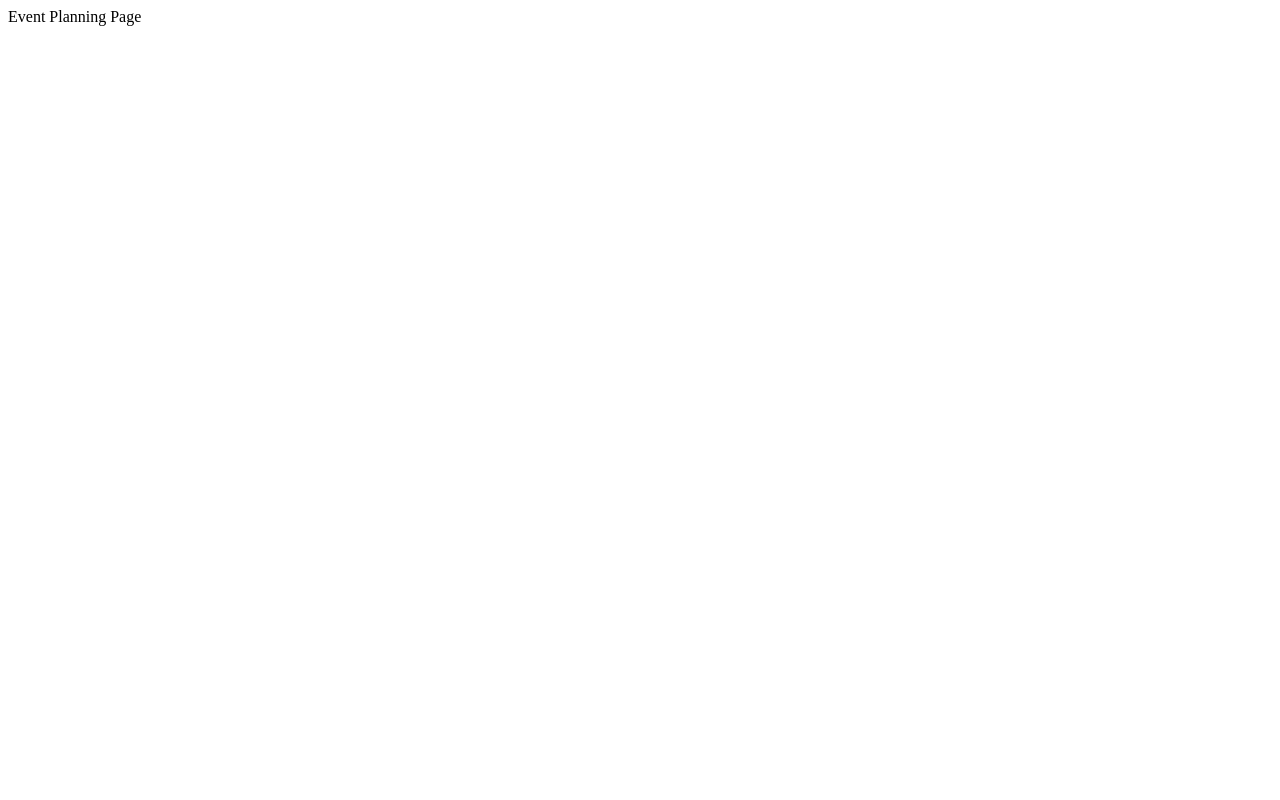
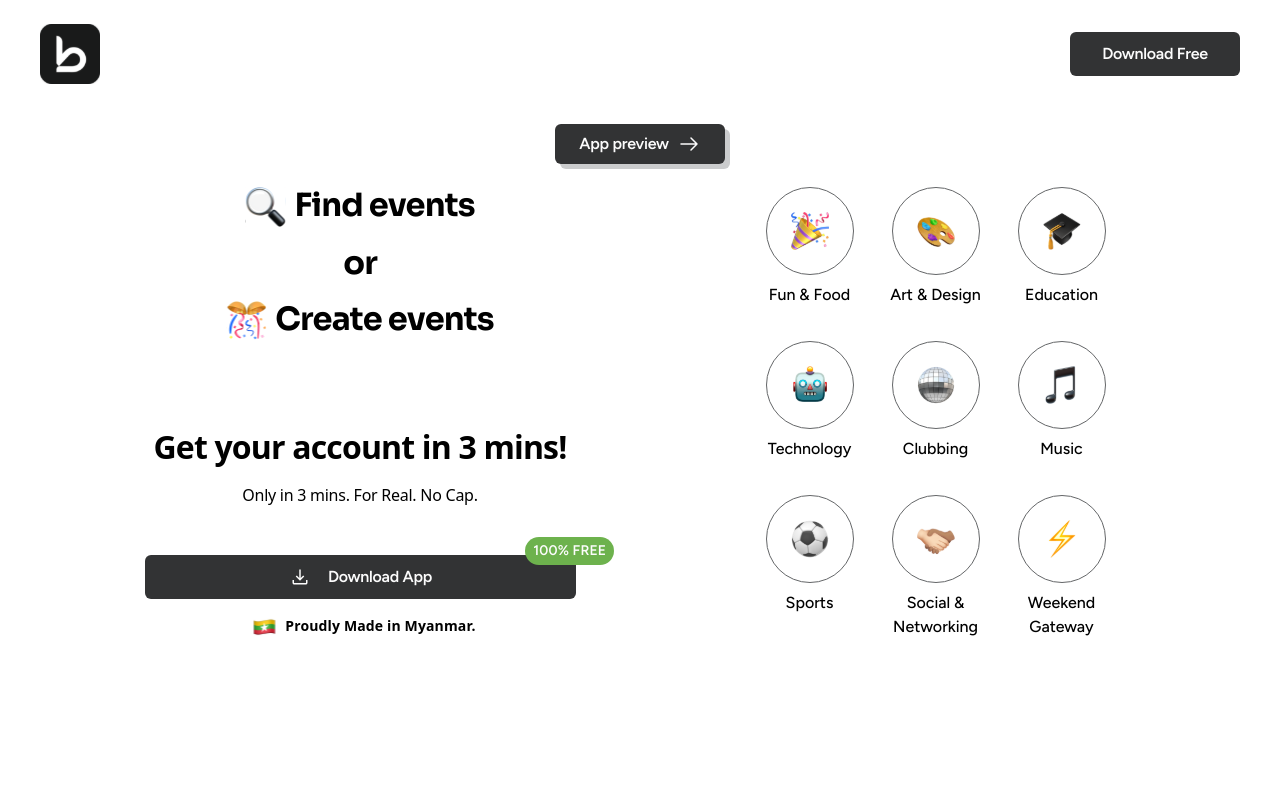
Before and after one commit to breezemm/breezemm.com, a Next.js app in the folder apps/event-planning/: page / in a window 1280 px wide. Shown: the top 800 px of the page. Built offline with nearby package versions, Linux system fonts and the light colour scheme.

Commit message:
feat: Home page
Signed-off-by: LynxQuas <lynxquas@gmail.com>

```diff
--- a/apps/event-planning/package.json
+++ b/apps/event-planning/package.json
@@ -10,6 +10,9 @@
     "react": "^18.3.1"
   },
   "devDependencies": {
-    "@types/react": "^18.3.12"
+    "@types/react": "^18.3.12",
+    "autoprefixer": "^10.4.20",
+    "postcss": "^8.4.49",
+    "tailwindcss": "^3.4.16"
   }
 }
--- a/apps/event-planning/src/app/layout.tsx
+++ b/apps/event-planning/src/app/layout.tsx
@@ -1,16 +1,28 @@
+import Footer from "../components/homepage/footer/Footer";
+import Navbar from "../components/Navbar";
+import "./globals.css";
+
 export const metadata = {
-  title: 'Next.js',
-  description: 'Generated by Next.js',
-}
+    title: "Next.js",
+    description: "Generated by Next.js",
+    icons: {
+        icon: "/breeze/logo-fav.svg",
+    },
+};
 
 export default function RootLayout({
-  children,
+    children,
 }: {
-  children: React.ReactNode
+    children: React.ReactNode;
 }) {
-  return (
-    <html lang="en">
-      <body>{children}</body>
-    </html>
-  )
+    return (
+        <html lang="en">
+            <body>
+                <Navbar />
+
+                {children}
+                <Footer />
+            </body>
+        </html>
+    );
 }
--- a/apps/event-planning/src/app/page.tsx
+++ b/apps/event-planning/src/app/page.tsx
@@ -1,3 +1,25 @@
+import HeroSection from "../components/homepage/herosection/HeroSection";
+import BreezeButton from "../ui/BreezeButton";
+import arrowRight from "../icons/arrow-right.svg";
+import Image from "next/image";
+
 export default async function DashboardPage() {
-    return <div>Event Planning Page</div>;
+    return (
+        <main>
+            <div className="flex justify-center mt-[16px] mb-[23px]">
+                <BreezeButton className="flex items-center py-[8px] gap-[8px] px-[24px] shadow-customShadow">
+                    App preview
+                    <Image
+                        alt="arrow icon"
+                        src={arrowRight}
+                        className="w-auto h-auto"
+                    />
+                </BreezeButton>
+            </div>
+
+            <section>
+                <HeroSection />
+            </section>
+        </main>
+    );
 }
```
